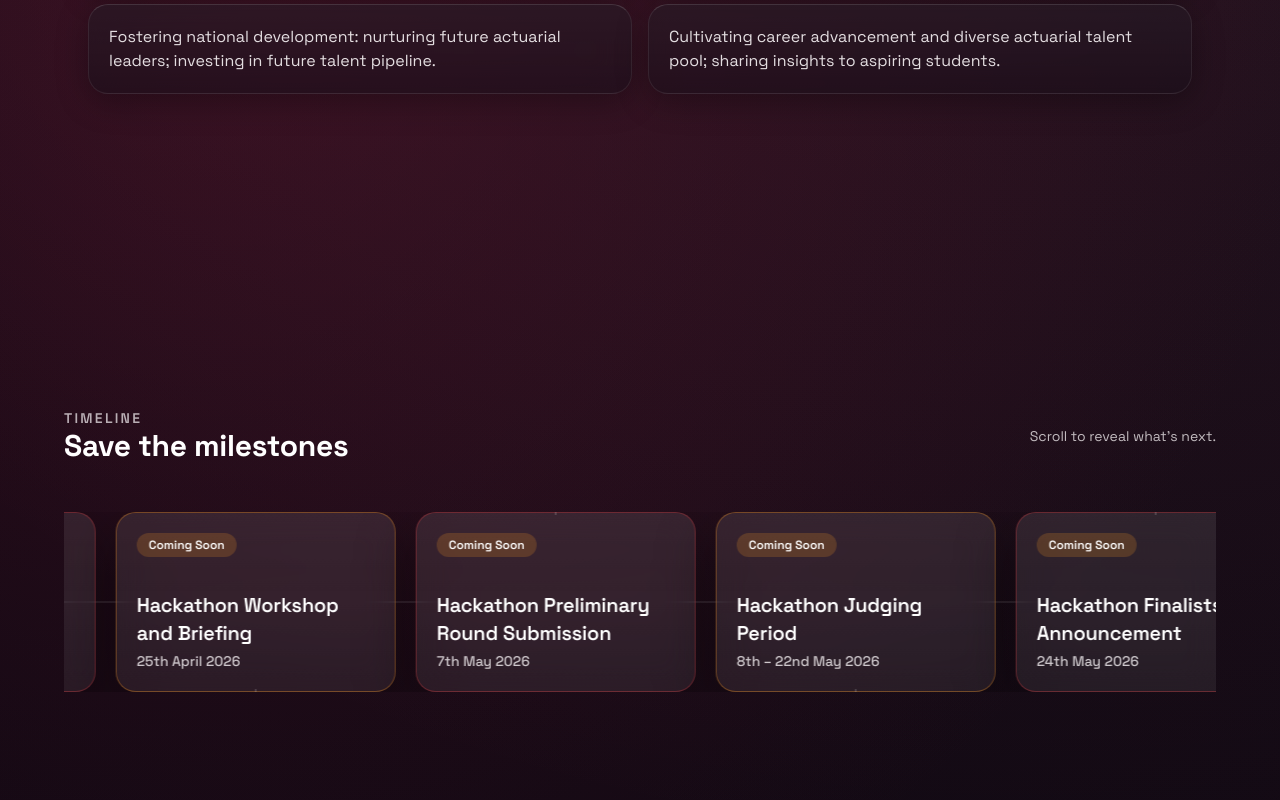
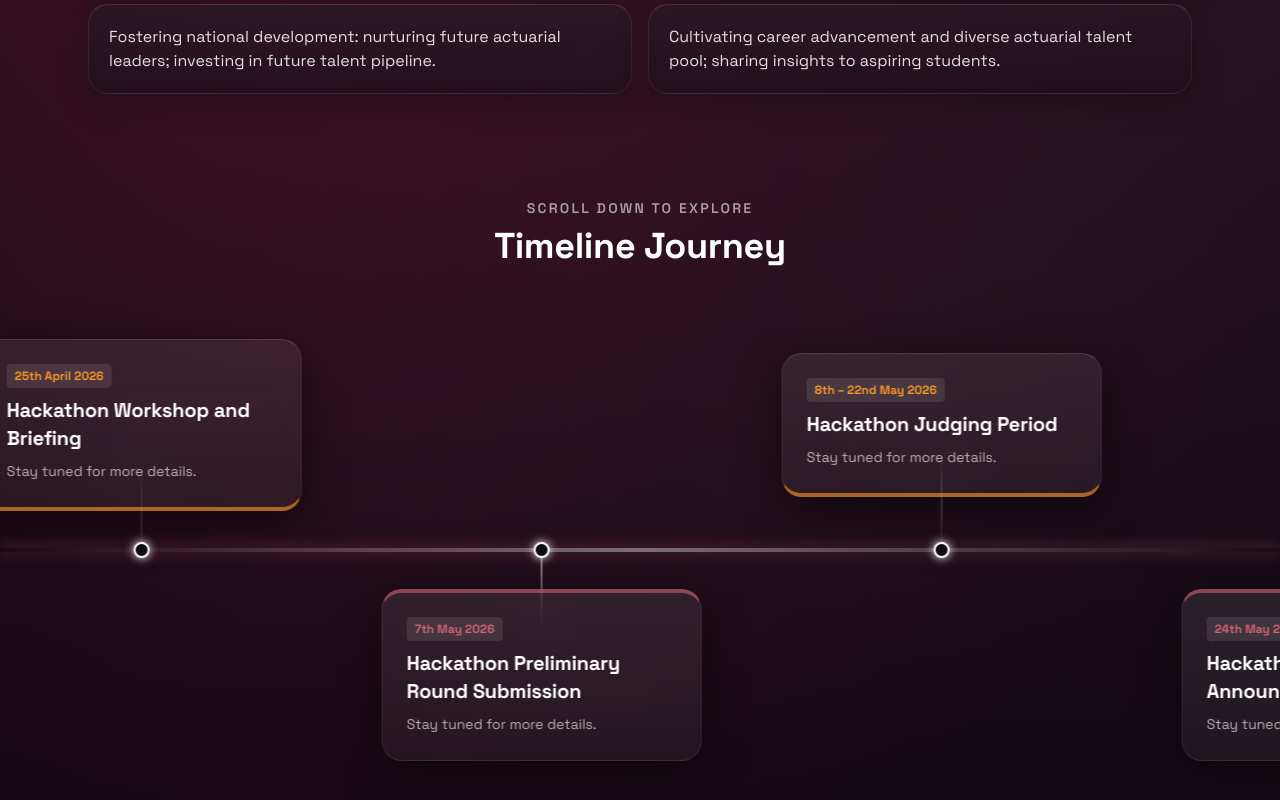
Before and after one commit to jwchow1412-netizen/R-Ignite, a Next.js app: page / in a window 1280 px wide. Shown: the part 900-1700 px from the top of the page. Built offline with nearby package versions, Linux system fonts and the light colour scheme.

Commit message:
timeline glow

```diff
--- a/components/LandingPage.tsx
+++ b/components/LandingPage.tsx
@@ -54,7 +54,7 @@ export default function LandingPage() {
                             </Link>
                         </Button>
                         <Button asChild variant="secondary" size="lg" className="w-full sm:w-auto h-12 text-base px-8">
-                            <Link href="/downloads/handbook.pdf">
+                            <Link href="/resources">
                                 Download Handbook
                             </Link>
                         </Button>
--- a/components/ResourceDownloadCard.tsx
+++ b/components/ResourceDownloadCard.tsx
@@ -28,13 +28,18 @@ export default function ResourceDownloadCard({
         ) : null}
       </div>
       <Button
-        asChild
+        asChild={!comingSoon}
+        disabled={comingSoon}
         variant="download"
-        className={`w-full justify-center ${comingSoon ? "opacity-70" : ""}`}
+        className={`w-full justify-center ${comingSoon ? "opacity-70 cursor-not-allowed" : ""}`}
       >
-        <Link href={href} download>
-          Download
-        </Link>
+        {comingSoon ? (
+          <span>Coming Soon</span>
+        ) : (
+          <Link href={href} download>
+            Download
+          </Link>
+        )}
       </Button>
     </div>
   );
--- a/components/ScrollTimeline.tsx
+++ b/components/ScrollTimeline.tsx
@@ -53,59 +53,69 @@ export default function ScrollTimeline() {
     // The tall container that creates the scroll track
     <section ref={targetRef} className="relative" style={{ height: "300vh" }}>
       {/* The sticky viewport that freezes */}
-      <div className="sticky top-0 flex h-screen flex-col justify-center overflow-hidden bg-transparent px-4 py-20 md:px-6 md:py-24">
-        <div className="mx-auto flex w-full max-w-6xl flex-col gap-2 md:flex-row md:items-center md:justify-between">
-          <div>
-            <p className="text-sm font-semibold uppercase tracking-[0.16em] text-[rgba(248,244,246,0.7)]">
-              Timeline
-            </p>
-            <h2 className="text-3xl font-bold text-white">Save the milestones</h2>
-          </div>
-          <p className="text-sm text-[rgba(248,244,246,0.75)]">Scroll to reveal what&apos;s next.</p>
+      <div className="sticky top-0 flex h-screen flex-col justify-center overflow-hidden bg-transparent">
+
+        {/* Header Section */}
+        <div className="absolute top-8 left-0 right-0 z-20 mx-auto max-w-6xl px-4 text-center md:top-12">
+          <p className="text-sm font-semibold uppercase tracking-[0.16em] text-[rgba(248,244,246,0.7)] animate-pulse">
+            Scroll Down to Explore
+          </p>
+          <h2 className="mt-2 text-3xl font-bold text-white md:text-4xl text-glow-pink">
+            Timeline Journey
+          </h2>
         </div>
 
-        <div className="relative mx-auto mt-12 w-full max-w-6xl overflow-hidden">
-          {/* Central Timeline Track */}
-          <div className="absolute left-0 top-1/2 block h-0.5 w-full -translate-y-1/2 bg-[rgba(255,255,255,0.1)]" />
+        <div className="relative mx-auto w-full max-w-[90%] overflow-visible md:max-w-7xl">
+          {/* Central Timeline Axis (The "Sun" path) */}
+          <div className="absolute left-0 top-1/2 block h-1 w-full -translate-y-1/2 bg-gradient-to-r from-transparent via-[rgba(255,255,255,0.4)] to-transparent shadow-[0_0_15px_rgba(212,100,118,0.5)]" />
 
           {/* Horizontally scrolling track */}
           <motion.div
             ref={trackRef}
             style={{ x }}
-            className="relative z-10 flex gap-6 items-center md:gap-5"
+            className="relative z-10 flex gap-12 items-center px-10 md:gap-20"
           >
             {timelineItems.map((item, index) => {
               const isEven = index % 2 === 0;
               return (
-                <div key={item.title} className="relative min-w-[280px] flex-1">
+                <div key={item.title} className="relative flex flex-col items-center justify-center min-w-[320px]">
+
+                  {/* Connection Line (Vertical) */}
+                  <div
+                    className={`absolute w-0.5 bg-gradient-to-b from-[rgba(255,255,255,0.5)] to-transparent transition-all duration-500
+                    ${isEven ? "bottom-1/2 h-20 md:h-28" : "top-1/2 h-20 md:h-28"}`}
+                  />
+
+                  {/* Central Node (The "Planet") */}
+                  <div className="absolute top-1/2 left-1/2 h-4 w-4 -translate-x-1/2 -translate-y-1/2 rounded-full border-2 border-white bg-[#0e080f] shadow-[0_0_10px_#fff] z-20" />
+
+                  {/* Card */}
                   <motion.div
-                    initial={{ opacity: 0, y: 20, scale: 0.95 }}
-                    whileInView={{ opacity: 1, y: 0, scale: 1 }}
-                    viewport={{ once: true, margin: "-50px" }}
+                    initial={{ opacity: 0, scale: 0.9 }}
+                    whileInView={{ opacity: 1, scale: 1 }}
+                    viewport={{ once: true, margin: "-10% 0px -10% 0px" }}
                     transition={{ duration: 0.5, delay: index * 0.1 }}
-                    className={`glass-panel relative flex h-full min-h-[180px] flex-col justify-between border bg-[rgba(255,255,255,0.05)] p-5 shadow-[0_20px_60px_rgba(0,0,0,0.35)] ${isEven
-                        ? "md:-translate-y-8 border-[rgba(248,153,36,0.35)]"
-                        : "md:translate-y-8 border-[rgba(217,63,67,0.35)]"
+                    className={`glass-panel relative flex flex-col justify-between border bg-[rgba(255,255,255,0.03)] p-6 shadow-[0_10px_40px_rgba(0,0,0,0.5)] backdrop-blur-xl w-full
+                      ${isEven
+                        ? "mb-[200px] md:mb-[250px] border-b-4 border-b-[rgba(248,153,36,0.6)]"
+                        : "mt-[200px] md:mt-[250px] border-t-4 border-t-[rgba(212,100,118,0.6)]"
                       }`}
                   >
-                    {/* Top line for bottom items (odd) */}
-                    {!isEven && (
-                      <div className="absolute left-1/2 top-[-34px] hidden h-9 w-0.5 -translate-x-1/2 bg-[rgba(255,255,255,0.15)] md:block" />
-                    )}
+                    <div className="flex items-center justify-between mb-2">
+                      <span className={`text-xs font-bold px-2 py-1 rounded bg-[rgba(255,255,255,0.1)]
+                          ${isEven ? "text-[rgba(248,153,36,1)]" : "text-[rgba(212,100,118,1)]"}`}>
+                        {item.date}
+                      </span>
+                      {item.title.includes("Final") && (
+                        <span className="h-2 w-2 rounded-full bg-red-500 animate-ping" />
+                      )}
+                    </div>
+                    <h3 className="text-xl font-bold text-white">{item.title}</h3>
+                    <p className="mt-2 text-sm text-[rgba(248,244,246,0.7)] leading-relaxed">
+                      Stay tuned for more details.
+                    </p>
+                  </motion.div>
 
-                    {/* Bottom line for top items (even) */}
-                    {isEven && (
-                      <div className="absolute left-1/2 bottom-[-34px] hidden h-9 w-0.5 -translate-x-1/2 bg-[rgba(255,255,255,0.15)] md:block" />
-                    )}
-
-                    <span className="self-start rounded-full bg-[rgba(248,153,36,0.2)] px-3 py-1 text-xs font-semibold text-white">
-                      Coming Soon
-                    </span>
-                    <div>
-                      <h3 className="mt-3 text-xl font-semibold text-white">{item.title}</h3>
-                      <p className="mt-1 text-sm font-medium text-[rgba(248,244,246,0.8)]">{item.date}</p>
-                    </div>
-                  </motion.div>
                 </div>
               );
             })}
```
